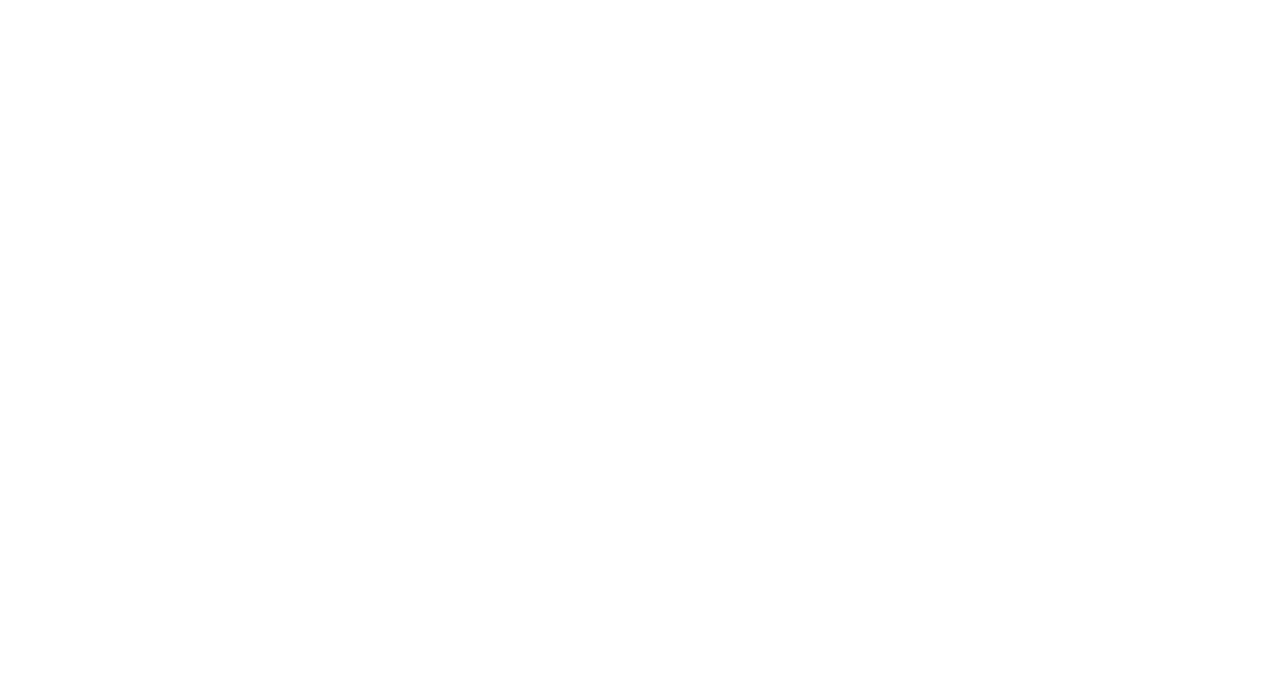
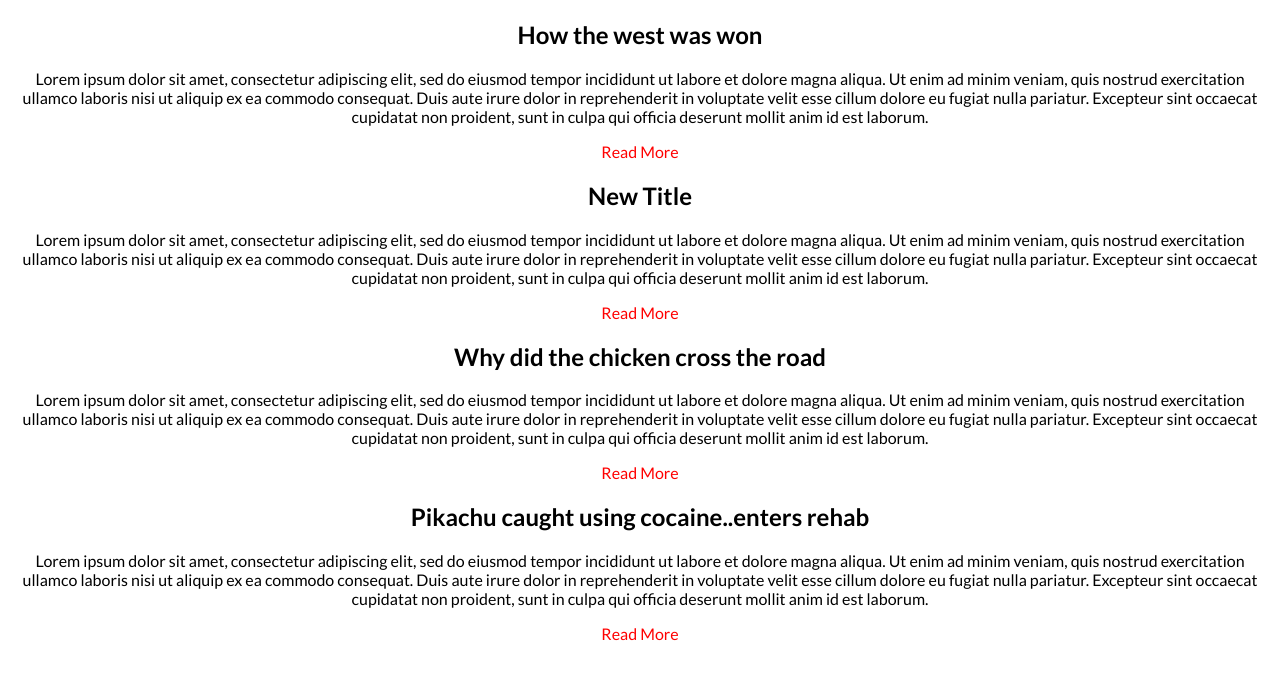
Before and after one commit to bbailey21us/CSSdrills, a plain HTML site: page index.html in a window 1280 px wide. Drawn offline with Linux system fonts and the light colour scheme.

Commit message:
added and stylized some placeholder text

```diff
--- a/index.html
+++ b/index.html
@@ -3,9 +3,57 @@
 
 <head>
     <title>css drills</title>
+    <link href="https://fonts.googleapis.com/css?family=Lato:400,700" rel="stylesheet">
     <link href="styles.css" rel="stylesheet">
 </head>
+
 <body>
+    <div id="container">
+        <div class="boxes" id="box1">
+            <h2>How the west was won</h2>
+            <p>Lorem ipsum dolor sit amet, consectetur adipiscing elit, sed do eiusmod tempor incididunt ut labore et dolore
+                magna aliqua. Ut enim ad minim veniam, quis nostrud exercitation ullamco laboris nisi ut aliquip ex ea commodo
+                consequat. Duis aute irure dolor in reprehenderit in voluptate velit esse cillum dolore eu fugiat nulla pariatur.
+                Excepteur sint occaecat cupidatat non proident, sunt in culpa qui officia deserunt mollit anim id est laborum.</p>
+            <div class="readme-wrapper">
+                <a href="http://google.com" target="_blank">Read More</a>
+            </div>
+        </div>
+
+        <div class="boxes" id="box2">
+            <h2>New Title</h2>
+            <p>Lorem ipsum dolor sit amet, consectetur adipiscing elit, sed do eiusmod tempor incididunt ut labore et dolore
+                magna aliqua. Ut enim ad minim veniam, quis nostrud exercitation ullamco laboris nisi ut aliquip ex ea commodo
+                consequat. Duis aute irure dolor in reprehenderit in voluptate velit esse cillum dolore eu fugiat nulla pariatur.
+                Excepteur sint occaecat cupidatat non proident, sunt in culpa qui officia deserunt mollit anim id est laborum.</p>
+            <div class="readme-wrapper">
+                <a>Read More</a>
+            </div>
+        </div>
+
+        <div class="boxes" id="box3">
+            <h2>Why did the chicken cross the road</h2>
+            <p>Lorem ipsum dolor sit amet, consectetur adipiscing elit, sed do eiusmod tempor incididunt ut labore et dolore
+                magna aliqua. Ut enim ad minim veniam, quis nostrud exercitation ullamco laboris nisi ut aliquip ex ea commodo
+                consequat. Duis aute irure dolor in reprehenderit in voluptate velit esse cillum dolore eu fugiat nulla pariatur.
+                Excepteur sint occaecat cupidatat non proident, sunt in culpa qui officia deserunt mollit anim id est laborum.</p>
+            <div class="readme-wrapper">
+                <a>Read More</a>
+            </div>
+        </div>
+
+        <div class="boxes" id="box4">
+            <h2>Pikachu caught using cocaine..enters rehab</h2>
+            <p>Lorem ipsum dolor sit amet, consectetur adipiscing elit, sed do eiusmod tempor incididunt ut labore et dolore
+                magna aliqua. Ut enim ad minim veniam, quis nostrud exercitation ullamco laboris nisi ut aliquip ex ea commodo
+                consequat. Duis aute irure dolor in reprehenderit in voluptate velit esse cillum dolore eu fugiat nulla pariatur.
+                Excepteur sint occaecat cupidatat non proident, sunt in culpa qui officia deserunt mollit anim id est laborum.</p>
+            <div class="readme-wrapper">
+                <a>Read More</a>
+            </div>
+        </div>
+    </div>
 
 </body>
+
 </html>
--- a/styles.css
+++ b/styles.css
@@ -0,0 +1,16 @@
+body{
+    font-family: 'lato', sans-serif;
+    background: #xxxxxx;
+
+}
+
+h2,p,.readme-wrapper {
+    text-align: center;
+
+}
+
+a {
+text-decoration: none;
+
+color:red;
+}
```
